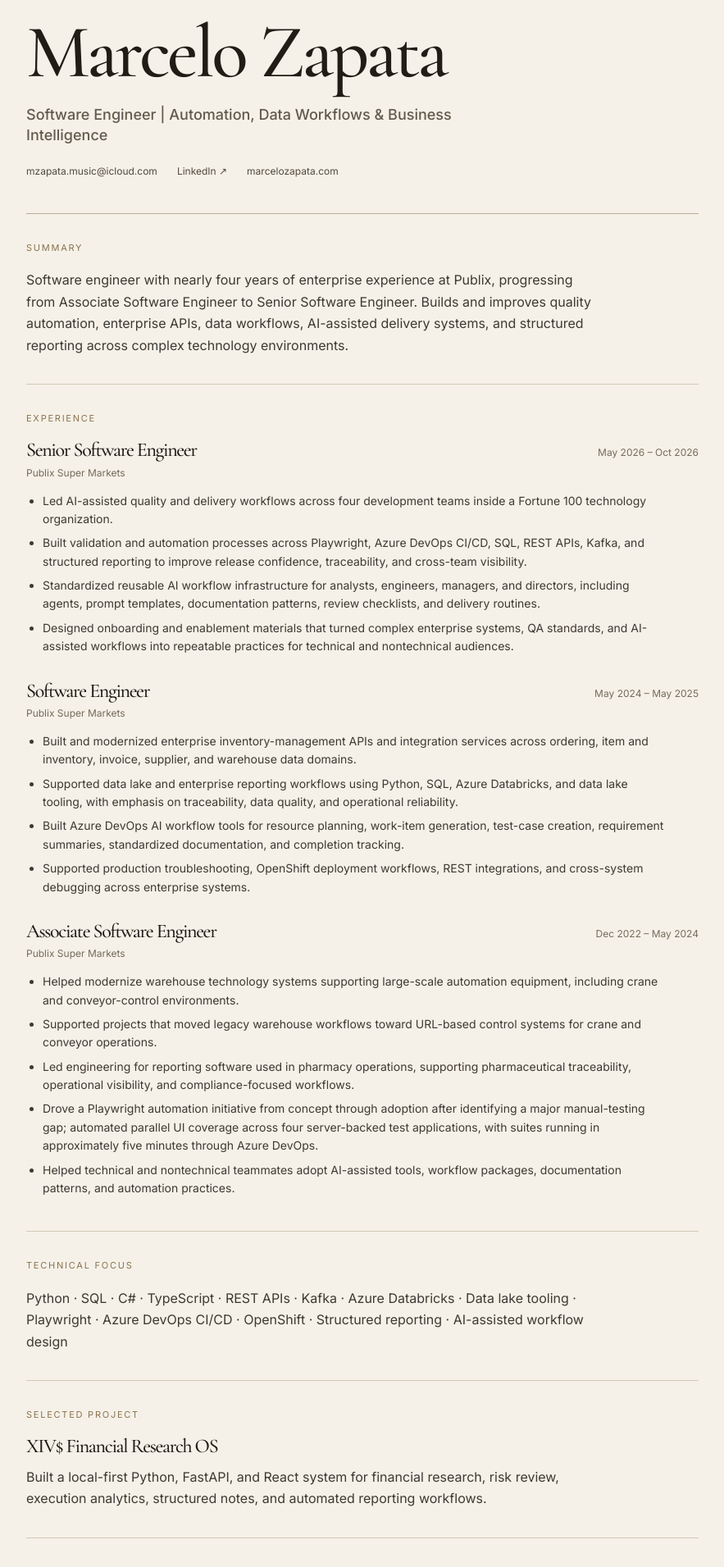
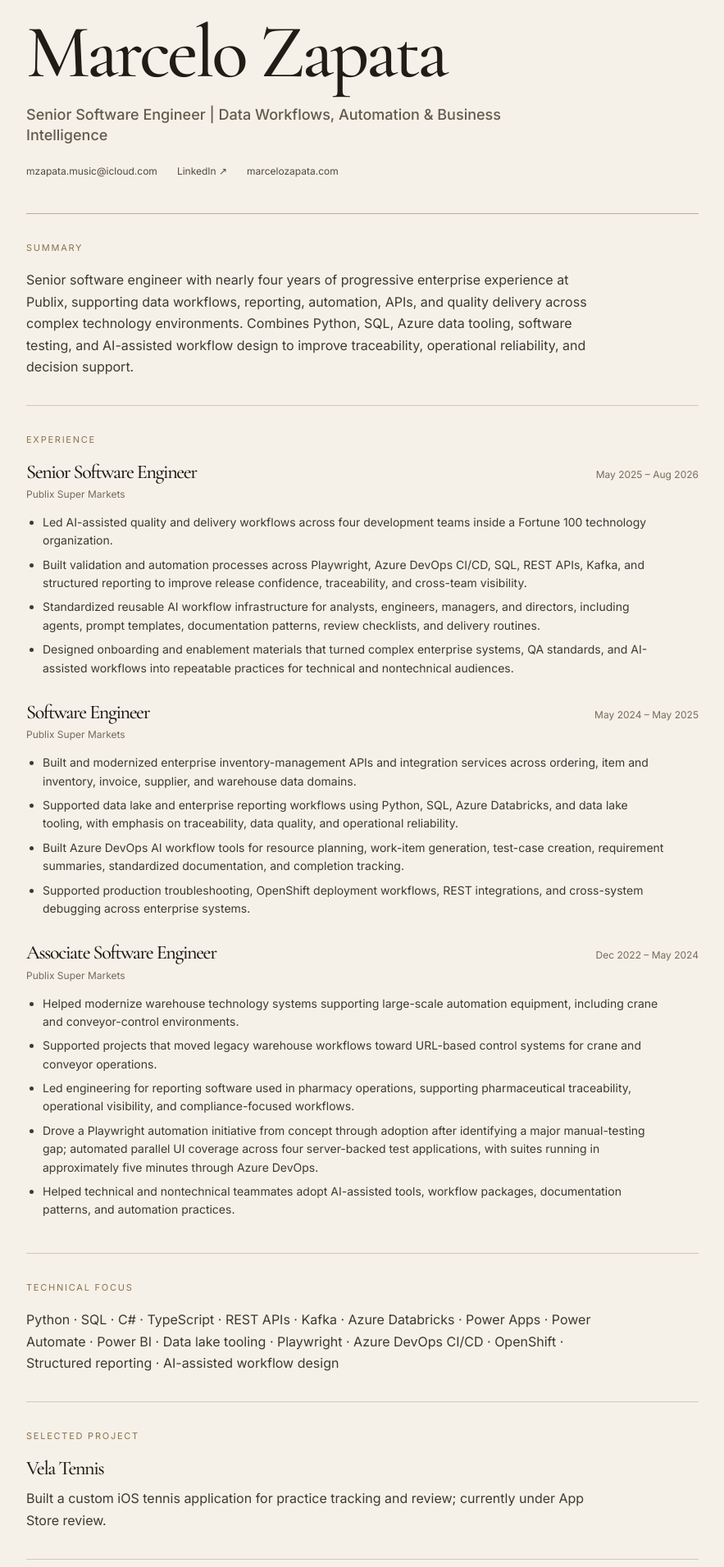
Before and after one commit to marcelozap/marcelozapata.com, a Next.js app: page /resume in a window 1280 px wide. Shown: the part 140-2051 px from the top of the page at 82% size, without its empty margins (198-1081 px from the left). Built offline with nearby package versions, Linux system fonts and the light colour scheme.

Commit message:
Finalize targeted resume content

```diff
--- a/content/resume.ts
+++ b/content/resume.ts
@@ -1,13 +1,13 @@
 export const resume = {
   name: "Marcelo Zapata",
-  headline: "Software Engineer | Automation, Data Workflows & Business Intelligence",
+  headline: "Senior Software Engineer | Data Workflows, Automation & Business Intelligence",
   contact: {
     email: "mzapata.music@icloud.com",
     linkedin: "https://www.linkedin.com/in/marcelozap/",
     website: "https://marcelozapata.com",
   },
   summary:
-    "Software engineer with nearly four years of enterprise experience at Publix, progressing from Associate Software Engineer to Senior Software Engineer. Builds and improves quality automation, enterprise APIs, data workflows, AI-assisted delivery systems, and structured reporting across complex technology environments.",
+    "Senior software engineer with nearly four years of progressive enterprise experience at Publix, supporting data workflows, reporting, automation, APIs, and quality delivery across complex technology environments. Combines Python, SQL, Azure data tooling, software testing, and AI-assisted workflow design to improve traceability, operational reliability, and decision support.",
   skills: [
     "Python",
     "SQL",
@@ -16,6 +16,9 @@ export const resume = {
     "REST APIs",
     "Kafka",
     "Azure Databricks",
+    "Power Apps",
+    "Power Automate",
+    "Power BI",
     "Data lake tooling",
     "Playwright",
     "Azure DevOps CI/CD",
@@ -27,7 +30,7 @@ export const resume = {
     {
       company: "Publix Super Markets",
       role: "Senior Software Engineer",
-      dates: "May 2026 – Oct 2026",
+      dates: "May 2025 – Aug 2026",
       bullets: [
         "Led AI-assisted quality and delivery workflows across four development teams inside a Fortune 100 technology organization.",
         "Built validation and automation processes across Playwright, Azure DevOps CI/CD, SQL, REST APIs, Kafka, and structured reporting to improve release confidence, traceability, and cross-team visibility.",
@@ -61,9 +64,9 @@ export const resume = {
   ],
   projects: [
     {
-      name: "XIV$ Financial Research OS",
+      name: "Vela Tennis",
       description:
-        "Built a local-first Python, FastAPI, and React system for financial research, risk review, execution analytics, structured notes, and automated reporting workflows.",
+        "Built a custom iOS tennis application for practice tracking and review; currently under App Store review.",
     },
   ],
   education: "Florida State University — Bachelor of Science in Computer Science & Business, 2019–2022",
```
